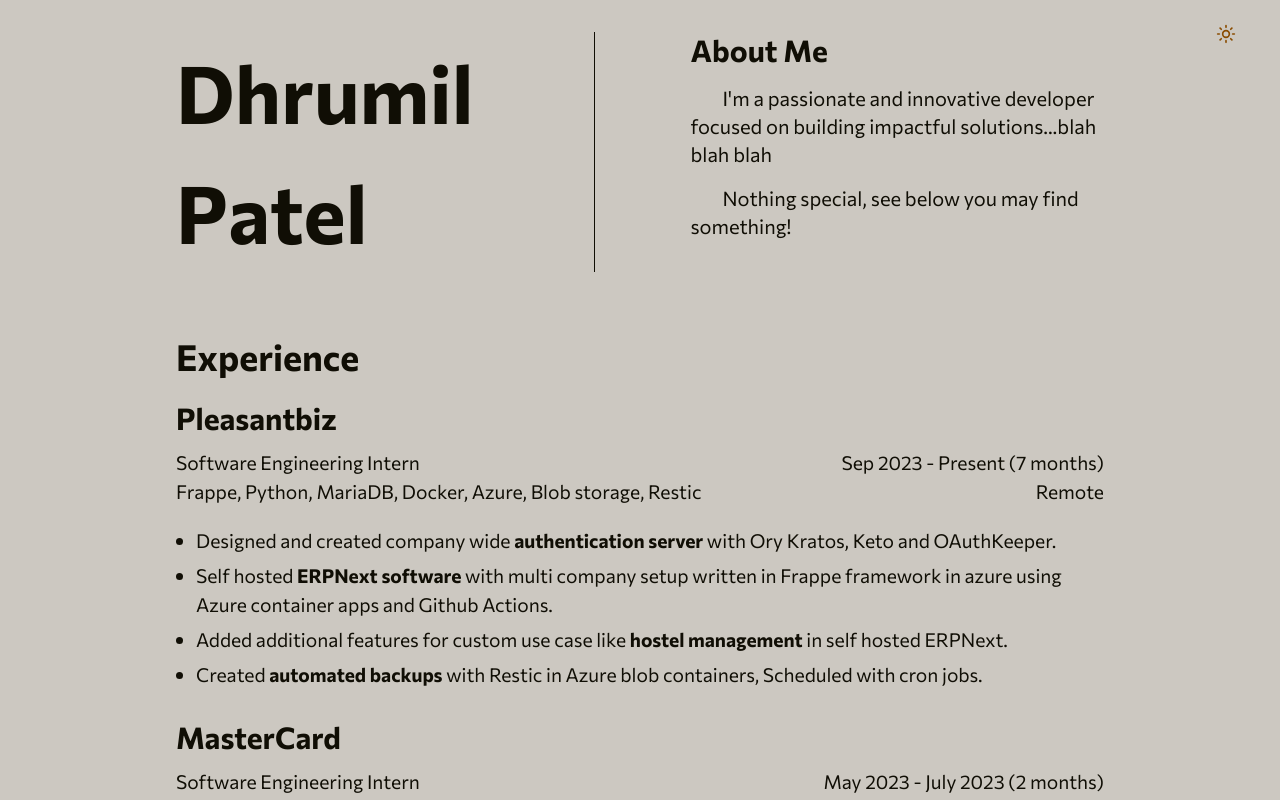
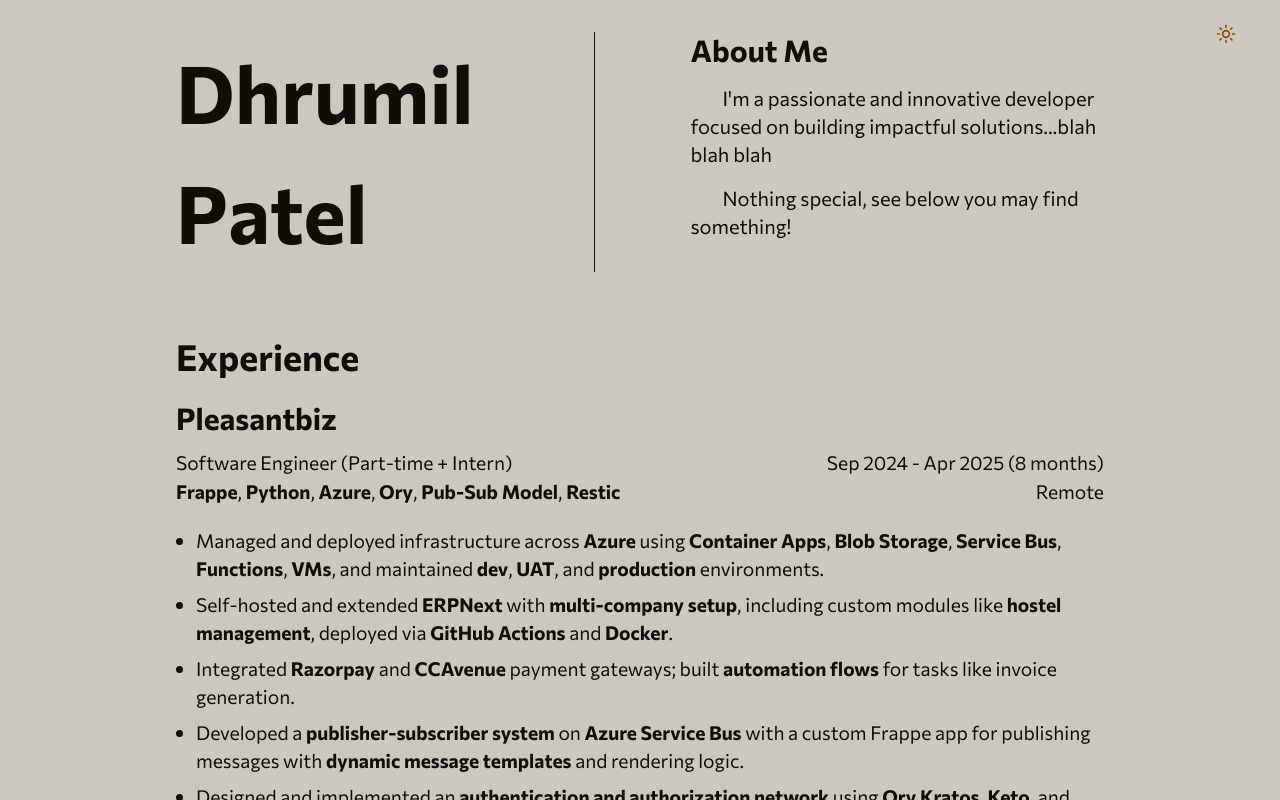
Before and after one commit to dhrumilpatel30/portfolio, a React app: page / in a window 1280 px wide. Built offline with nearby package versions, Linux system fonts and the light colour scheme; the HTML template or start-up script is replaced by a standard one.

Commit message:
Change: Resume update after job change

```diff
--- a/src/components/Education.tsx
+++ b/src/components/Education.tsx
@@ -10,15 +10,19 @@ const Education = () => {
             </div>
             <div className="experience-card">
               <div>
-                <p>Bachelor of Technology in Computer Engineering</p>
-                <p>9.03 CPI</p>
+                <p>
+                  <strong>Bachelor of Technology</strong> in{" "}
+                  <strong>Computer Engineering</strong>
+                </p>
+                <p>
+                  <strong>9.15 CPI</strong>
+                </p>
               </div>
               <div className="left-side">
                 <p>October 2021 to May 2025</p>
                 <p>Nadiad, Gujarat</p>
               </div>
             </div>
-            <p>· final year student</p>
           </div>
         </div>
         <div className="mt-6 grid gap-4">
--- a/src/components/Experience.tsx
+++ b/src/components/Experience.tsx
@@ -8,35 +8,58 @@ const Experience = () => {
             <div className="text-3xl font-semibold pb-3">Pleasantbiz</div>
             <div className="experience-card">
               <div>
-                <p>Software Engineering Intern</p>
+                <p>Software Engineer (Part-time + Intern)</p>
                 <p>
-                  Frappe, Python, MariaDB, Docker, Azure, Blob storage, Restic
+                  <strong>Frappe</strong>, <strong>Python</strong>,{" "}
+                  <strong>Azure</strong>, <strong>Ory</strong>,{" "}
+                  <strong>Pub-Sub Model</strong>, <strong>Restic</strong>
                 </p>
               </div>
               <div className="left-side">
-                <p>Sep 2023 - Present (7 months)</p>
+                <p>Sep 2024 - Apr 2025 (8 months)</p>
                 <p>Remote</p>
               </div>
             </div>
             <div className="small-text">
               <ul className="list-disc mt-5 ms-5">
                 <li>
-                  Designed and created company wide{" "}
-                  <strong>authentication server</strong> with Ory Kratos, Keto
-                  and OAuthKeeper.
+                  Managed and deployed infrastructure across{" "}
+                  <strong>Azure</strong> using <strong>Container Apps</strong>,{" "}
+                  <strong>Blob Storage</strong>, <strong>Service Bus</strong>,{" "}
+                  <strong>Functions</strong>, <strong>VMs</strong>, and
+                  maintained <strong>dev</strong>, <strong>UAT</strong>, and{" "}
+                  <strong>production</strong> environments.
                 </li>
                 <li>
-                  Self hosted <strong>ERPNext software</strong> with multi
-                  company setup written in Frappe framework in azure using Azure
-                  container apps and Github Actions.
+                  Self-hosted and extended <strong>ERPNext</strong> with{" "}
+                  <strong>multi-company setup</strong>, including custom modules
+                  like <strong>hostel management</strong>, deployed via{" "}
+                  <strong>GitHub Actions</strong> and <strong>Docker</strong>.
                 </li>
                 <li>
-                  Added additional features for custom use case like{" "}
-                  <strong>hostel management</strong> in self hosted ERPNext.
+                  Integrated <strong>Razorpay</strong> and{" "}
+                  <strong>CCAvenue</strong> payment gateways; built{" "}
+                  <strong>automation flows</strong> for tasks like invoice
+                  generation.
                 </li>
                 <li>
-                  Created <strong>automated backups</strong> with Restic in
-                  Azure blob containers, Scheduled with cron jobs.
+                  Developed a <strong>publisher-subscriber system</strong> on{" "}
+                  <strong>Azure Service Bus</strong> with a custom Frappe app
+                  for publishing messages with{" "}
+                  <strong>dynamic message templates</strong> and rendering
+                  logic.
+                </li>
+                <li>
+                  Designed and implemented an{" "}
+                  <strong>authentication and authorization network</strong>{" "}
+                  using <strong>Ory Kratos</strong>, <strong>Keto</strong>, and{" "}
+                  <strong>OAuthKeeper</strong> with{" "}
+                  <strong>role-based access control</strong>.
+                </li>
+                <li>
+                  Automated and scheduled <strong>encrypted database</strong>{" "}
+                  and file backups via <strong>Restic</strong> to{" "}
+                  <strong>Azure Blob Storage</strong> using cron jobs.
                 </li>
               </ul>
             </div>
@@ -48,10 +71,14 @@ const Experience = () => {
             <div className="experience-card">
               <div>
                 <p>Software Engineering Intern</p>
-                <p>Spring boot, React, PCF, Oracle, OpenAPI, Redux</p>
+                <p>
+                  <strong>Spring boot</strong>, <strong>React</strong>,{" "}
+                  <strong>PCF</strong>, <strong>Oracle</strong>,{" "}
+                  <strong>OpenAPI</strong>, <strong>Redux</strong>
+                </p>
               </div>
               <div className="left-side">
-                <p>May 2023 - July 2023 (2 months)</p>
+                <p>May 2024 - July 2024 (2 months)</p>
                 <p>Vadodara, Gujarat</p>
               </div>
             </div>
@@ -91,20 +118,25 @@ const Experience = () => {
             <div className="text-3xl font-semibold pb-3">KrewBee</div>
             <div className="experience-card">
               <div>
-                <p>Software Engineer, Backend (Part-time)</p>
-                <p>Dotnet, Postgres, Docker, Azure, Blob storage</p>
+                <p>Software Engineer, Backend</p>
+                <p>
+                  <strong>Dotnet</strong>, <strong>Postgres</strong>,{" "}
+                  <strong>Docker</strong>, <strong>Azure</strong>,{" "}
+                  <strong>Blob storage</strong>
+                </p>
               </div>
               <div className="left-side">
-                <p>Dec 2022 - April 2023 (5 months)</p>
-                <p>Remote</p>
+                <p>Dec 2023 - April 2024 (5 months)</p>
+                <p>Remote (Part-time)</p>
               </div>
             </div>
             <div className="small-text">
               <ul className="list-disc mt-5 ms-5">
                 <li>
-                  Developed a <strong>SaaS based hostel management</strong> back
-                  end, leveraging <strong>.NET API</strong> to create RESTful
-                  APIs within a micro-services architecture, and containerized
+                  Developed a <strong>SaaS-based hostel management</strong>{" "}
+                  backend, leveraging <strong>.NET API</strong> to create{" "}
+                  <strong>RESTful APIs</strong> within a{" "}
+                  <strong>microservices architecture</strong>, and containerized
                   the services using <strong>Docker</strong> for deployment.
                 </li>
                 <li>
@@ -115,8 +147,8 @@ const Experience = () => {
                   into manageable components.
                 </li>
                 <li>
-                  Mastered unit testing with <strong>xUnit</strong>, for robust
-                  code through various testing strategies.
+                  Mastered unit testing with <strong>xUnit</strong> to ensure
+                  robust code through various testing strategies.
                 </li>
                 <li>
                   Enhanced project management skills through effective use of{" "}
```
Also changed, not shown: 1 other file (tests, documents, lock files or other folders).
